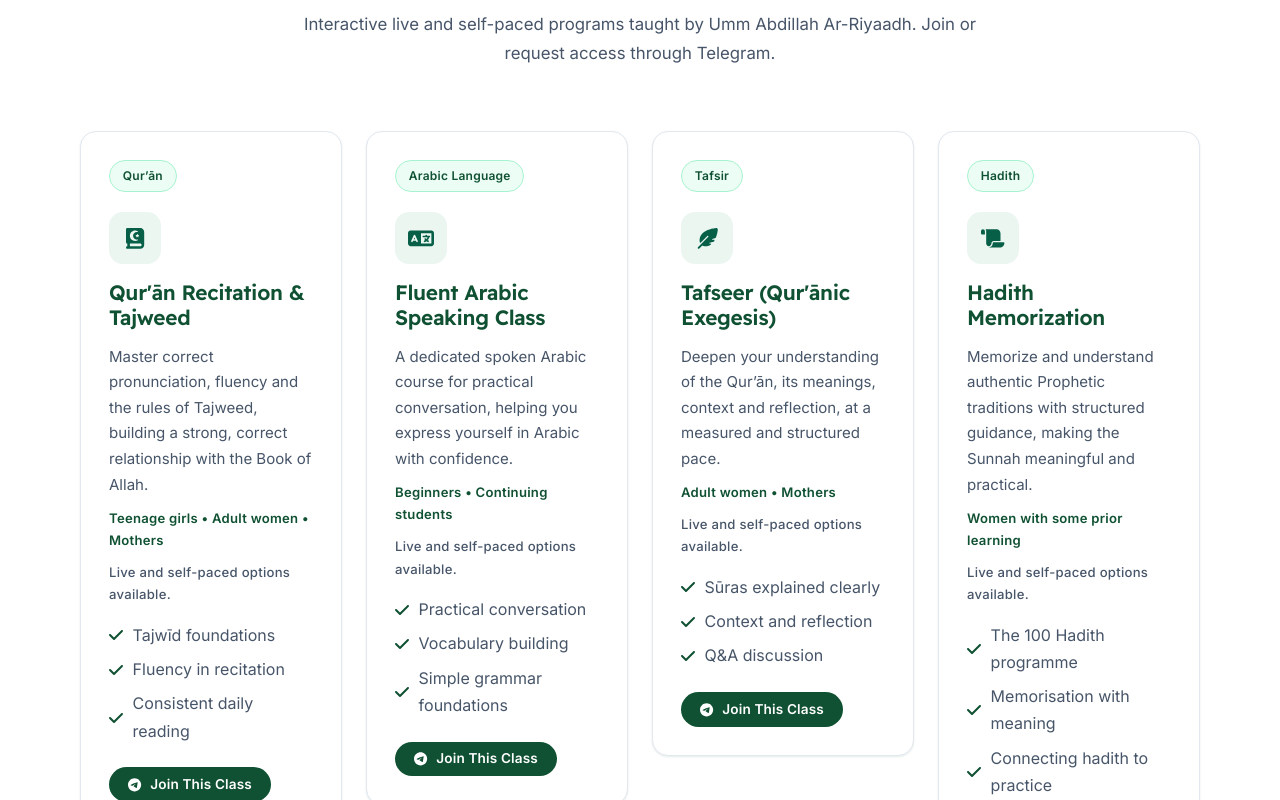
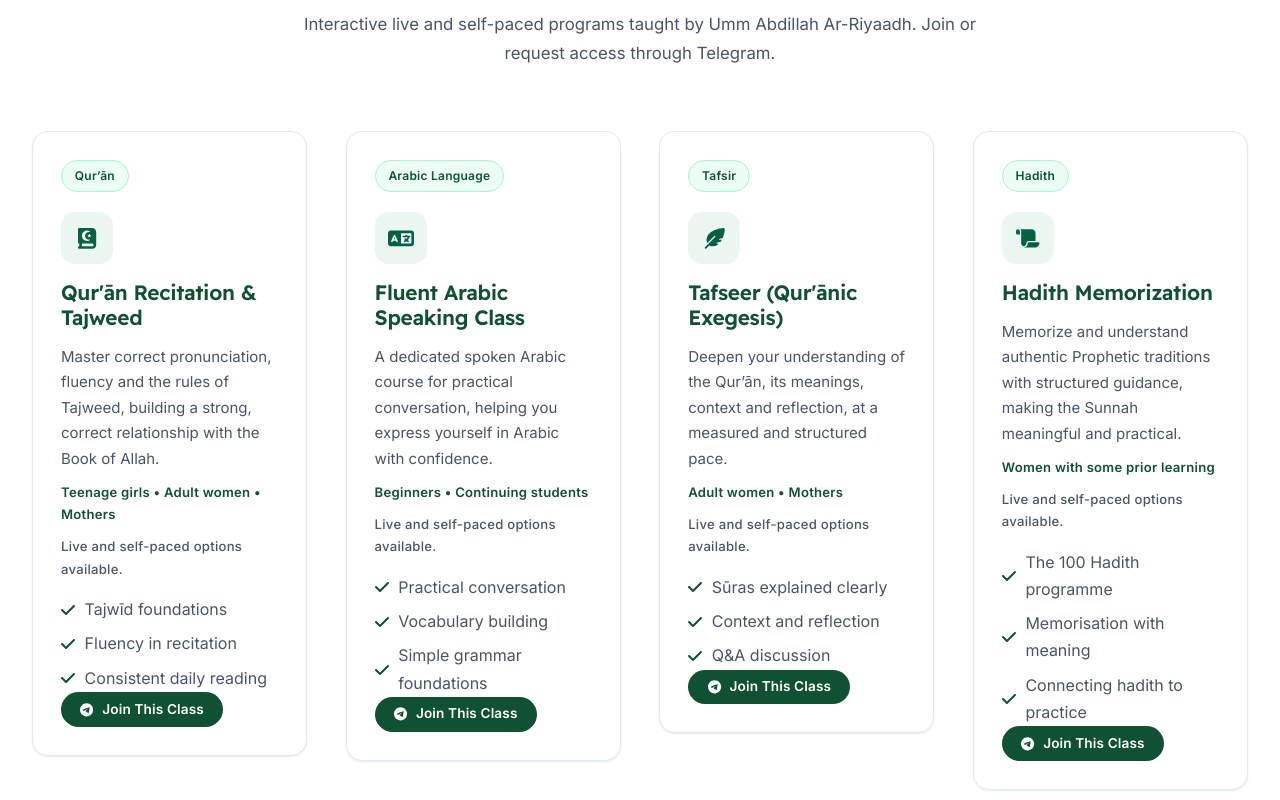
Before and after one commit to Azeezat-1/Ar-Riyaadh, a React (Vite) app in the folder frontend/: page / in a window 1280 px wide. Shown: the part 2800-3600 px from the top of the page. Built offline with nearby package versions, Linux system fonts and the light colour scheme; no server answers.

Commit message:
Equal-height class cards, wider spread-out classes section

```diff
--- a/frontend/src/components/blocks.css
+++ b/frontend/src/components/blocks.css
@@ -82,7 +82,8 @@
 }
 
 .class-card__cta {
-  margin-top: 1.4rem;
+  margin-top: auto;
+  padding-top: 1.4rem;
 }
 
 .class-card__meta {
--- a/frontend/src/index.css
+++ b/frontend/src/index.css
@@ -182,6 +182,10 @@
 
 .container--narrow {
   max-width: 56rem;
+}
+
+.container--wide {
+  max-width: 92rem;
 }
 
 .section {
@@ -429,6 +433,10 @@
   gap: 1.5rem;
 }
 
+.grid--wide {
+  gap: clamp(1.5rem, 3vw, 2.5rem);
+}
+
 .grid--2 {
   grid-template-columns: repeat(2, 1fr);
 }
--- a/frontend/src/pages/Home.jsx
+++ b/frontend/src/pages/Home.jsx
@@ -69,7 +69,7 @@
 
       {/* Classes & Programs */}
       <section className="section" id="classes">
-        <div className="container">
+        <div className="container container--wide">
           <SectionHeading
             eyebrow="Classes & programs"
             title="Choose your learning path"
@@ -78,7 +78,7 @@
           {loadingClasses ? (
             <Loader label="Loading classes…" />
           ) : (
-            <StaggerGroup className="grid grid--4">
+            <StaggerGroup className="grid grid--4 grid--wide">
               {featuredClasses.map((c) => (
                 <Reveal key={c.id}>
                   <ClassCard {...c} />
```
Also changed, not shown: 1 other file (tests, documents, lock files or other folders).
